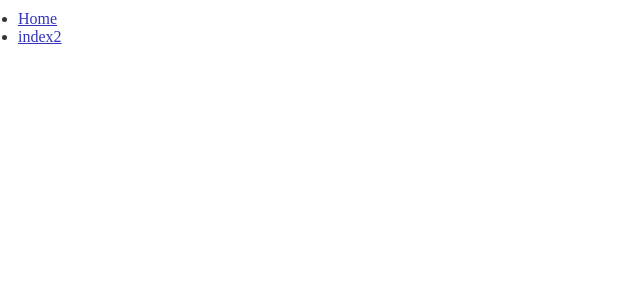
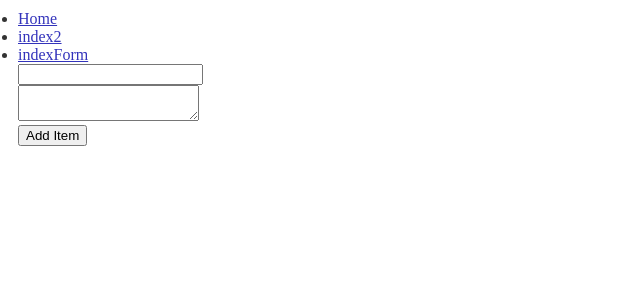
Before and after one commit to rokhr/rct, a React (Create React App) app in the folder app/: page /index_form in a window 1280 px wide. Shown: the top 300 px of the page, without its empty margins (0-640 px from the left). Built offline with nearby package versions, Linux system fonts and the light colour scheme.

Commit message:
add newpage form

```diff
--- /dev/null
+++ b/app/src/util/html.js
@@ -0,0 +1,17 @@
+import React from "react";
+
+const nl2br = (text) => {
+  var regex = /(\n)/g
+  return text.split(regex).map(function (line) {
+      if (line.match(regex)) {
+          return React.createElement('br')
+      }
+      else {
+          return line;
+      }
+  });
+}
+
+export {
+  nl2br
+}
--- a/app/src/views/app.js
+++ b/app/src/views/app.js
@@ -6,6 +6,7 @@ import {
 } from "react-router-dom";
 import PageIndex from "./pages/index";
 import PageIndex2 from "./pages/index2";
+import PageIndexForm from "./pages/index_form";
 
 class App extends PureComponent {
   // <Route path="/stuff" component={Stuff}/>
@@ -18,10 +19,12 @@ class App extends PureComponent {
         <ul>
           <li><Link to="/">Home</Link></li>
           <li><Link to="/index2">index2</Link></li>
+          <li><Link to="/index_form">indexForm</Link></li>
         </ul>
         <div className="content">
             <Route exact path={process.env.PUBLIC_URL + "/" } component={PageIndex}/>
             <Route path="/index2" component={PageIndex2}/>
+            <Route path="/index_form" component={PageIndexForm}/>
         </div>
       </div>
       </BrowserRouter>
--- /dev/null
+++ b/app/src/views/pages/index_form.js
@@ -0,0 +1,68 @@
+import React, { PureComponent } from "react";
+import { nl2br } from "../../util/html";
+import Items from "../components/items";
+
+
+class Page extends PureComponent {
+  constructor(props) {
+    super(props)
+    this.state = {
+      formData: {
+
+      },
+      items: [
+      ]
+    };
+  }
+
+  onChange(e) {
+    const element = e.currentTarget;
+    this.setState({
+      formData: {
+        ...this.state.formData,
+        [element.name]: element.value
+      }
+    });
+    console.log('this.state', this.state);
+  }
+
+  onClickButton(e) {
+    const element = e.currentTarget;
+    e.preventDefault();
+
+    const currentItems = this.state.items;
+    // copy
+    const newItems = currentItems.slice();
+    // push copied
+    newItems.push(Object.assign(this.state.formData));
+    this.setState({
+      items: newItems,
+      formData: {} // リセットする
+    });
+  }
+
+  render() {
+    return (
+      <div>
+        <p>
+          <input type="text" name="title" onChange={(e) => this.onChange(e)} />
+        </p>
+        <p>
+          <textArea type="text" name="description" onChange={(e) => this.onChange(e)} />
+        </p>
+        <button onClick={(e) => this.onClickButton(e)}>Add Item</button>
+        <p>
+          { this.state.formData.title }
+        </p>
+        <p>
+          {
+            typeof this.state.formData.description === 'string' ?
+              nl2br(this.state.formData.description) : ''
+          }
+        </p>
+        <Items data={this.state.items} />
+      </div>
+    );
+  }
+}
+export default Page;
```
